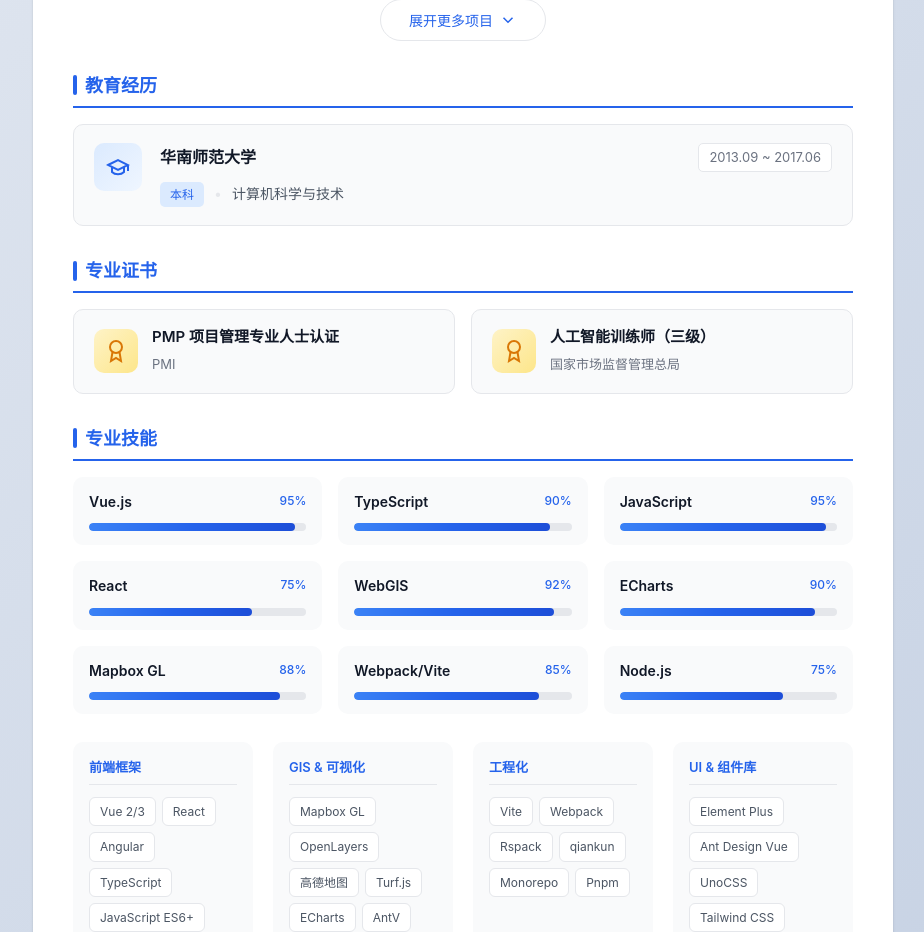
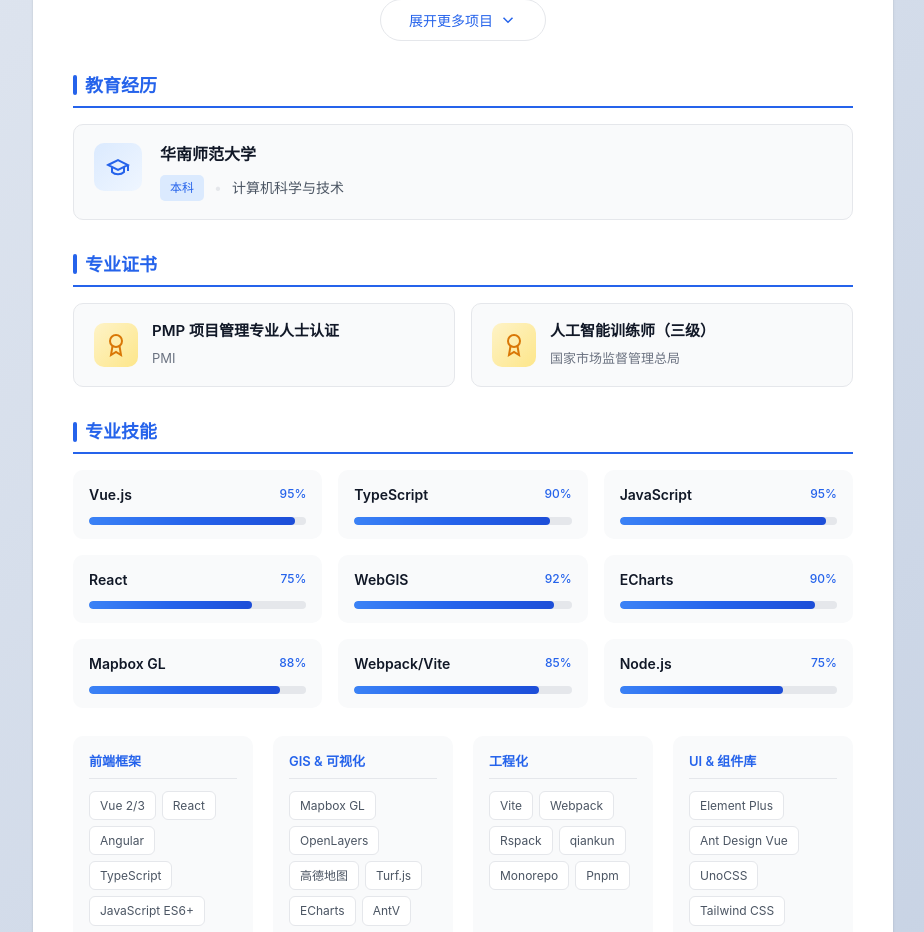
Before and after one commit to water43/water43-resume, a Vue app: page / in a window 1280 px wide. Shown: the part 2110-3042 px from the top of the page, without its empty margins (177-1101 px from the left). Built offline with nearby package versions, Linux system fonts and the light colour scheme.

Commit message:
fix: 教育经历去掉时间，只保留学校、学历和专业
Co-authored-by: water43 <water43@users.noreply.github.com>

```diff
--- a/src/components/Education.vue
+++ b/src/components/Education.vue
@@ -27,7 +27,6 @@ const educations = computed(() => tm('education') as Education[])
         <div class="education-content">
           <div class="education-header">
             <h3 class="school">{{ edu.school }}</h3>
-            <span class="period">{{ edu.period }}</span>
           </div>
           <div class="education-details">
             <span class="degree">{{ edu.degree }}</span>
--- a/src/locales/en.ts
+++ b/src/locales/en.ts
@@ -121,7 +121,6 @@ export const en = {
     {
       school: 'South China Normal University',
       degree: 'Bachelor\'s Degree',
-      period: '2013.09 - 2017.06',
       major: 'Computer Science and Technology'
     }
   ],
--- a/src/locales/zh.ts
+++ b/src/locales/zh.ts
@@ -121,7 +121,6 @@ export const zh = {
     {
       school: '华南师范大学',
       degree: '本科',
-      period: '2013.09 ~ 2017.06',
       major: '计算机科学与技术'
     }
   ],
```
